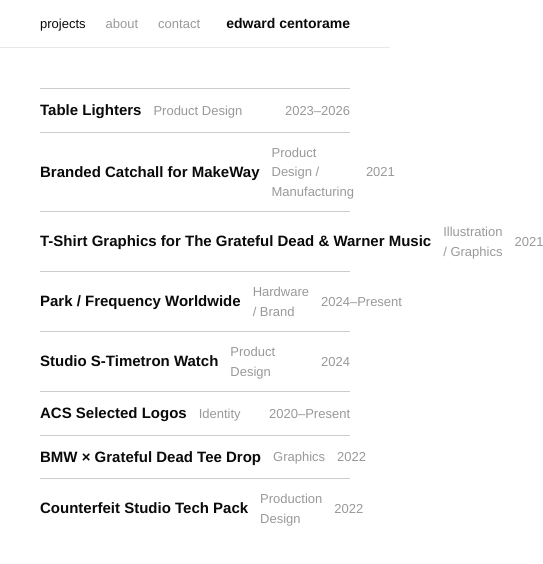
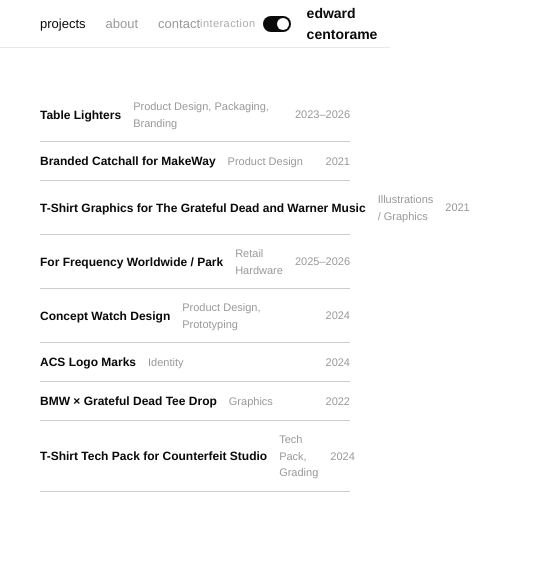
Before and after one commit to edwardcent/acs-portfolio, a Next.js app: page / in a window 390 px wide. Shown: the top 564 px of the page, 543 px wide, since content can reach past the window. Built offline with nearby package versions, Linux system fonts and the light colour scheme.

Commit message:
interaction toggle, cursor trail, responsive type, border fix, updated titles

```diff
--- a/app/layout.tsx
+++ b/app/layout.tsx
@@ -1,6 +1,5 @@
 import type { Metadata } from 'next';
 import './globals.css';
-import Nav from '@/components/Nav';
 
 export const metadata: Metadata = {
   title: 'Edward Centorame',
@@ -10,10 +9,7 @@ export const metadata: Metadata = {
 export default function RootLayout({ children }: { children: React.ReactNode }) {
   return (
     <html lang="en">
-      <body>
-        <Nav />
-        <main>{children}</main>
-      </body>
+      <body>{children}</body>
     </html>
   );
 }
--- a/app/page.tsx
+++ b/app/page.tsx
@@ -1,33 +1,100 @@
 'use client';
 
-import { useState } from 'react';
+import { useState, useEffect, useRef } from 'react';
 import Link from 'next/link';
+import Nav from '@/components/Nav';
 import { projects } from '@/lib/projects';
 
 export default function Home() {
   const [hovered, setHovered] = useState<string | null>(null);
+  const [interactionOn, setInteractionOn] = useState(true);
+  const canvasRef = useRef<HTMLCanvasElement>(null);
+  const trailRef = useRef<{x:number,y:number,a:number}[]>([]);
+  const rafRef = useRef<number>(0);
+
+  // Cursor trail
+  useEffect(() => {
+    const canvas = canvasRef.current;
+    if (!canvas) return;
+    const ctx = canvas.getContext('2d');
+    if (!ctx) return;
+
+    const resize = () => {
+      canvas.width = window.innerWidth;
+      canvas.height = window.innerHeight;
+    };
+    resize();
+    window.addEventListener('resize', resize);
+
+    const onMove = (e: MouseEvent) => {
+      if (!interactionOn) return;
+      trailRef.current.push({ x: e.clientX, y: e.clientY, a: 1 });
+      if (trailRef.current.length > 28) trailRef.current.shift();
+    };
+    window.addEventListener('mousemove', onMove);
+
+    const draw = () => {
+      ctx.clearRect(0, 0, canvas.width, canvas.height);
+      if (interactionOn) {
+        const trail = trailRef.current;
+        for (let i = 1; i < trail.length; i++) {
+          const t = i / trail.length;
+          const r = t * 5;
+          ctx.beginPath();
+          ctx.arc(trail[i].x, trail[i].y, r, 0, Math.PI * 2);
+          ctx.fillStyle = `rgba(10,10,10,${t * 0.18})`;
+          ctx.fill();
+        }
+      } else {
+        trailRef.current = [];
+      }
+      rafRef.current = requestAnimationFrame(draw);
+    };
+    draw();
+
+    return () => {
+      window.removeEventListener('resize', resize);
+      window.removeEventListener('mousemove', onMove);
+      cancelAnimationFrame(rafRef.current);
+    };
+  }, [interactionOn]);
 
   return (
+    <>
+      <canvas ref={canvasRef} style={{
+        position: 'fixed', inset: 0, pointerEvents: 'none', zIndex: 9999,
+      }} />
+      <Nav interactionEnabled={interactionOn} onToggle={() => setInteractionOn(v => !v)} />
       <div style={{ paddingTop: '48px' }}>
         <div style={{ maxWidth: '1100px', margin: '0 auto', padding: '40px 40px 80px' }}>
-        {projects.map((project) => (
+          {projects.map((project, i) => {
+            const isFirst = i === 0;
+            const isLast = i === projects.length - 1;
+            const isOpen = interactionOn ? hovered === project.slug : true;
+            return (
               <ProjectRow
                 key={project.slug}
                 project={project}
-            isHovered={hovered === project.slug}
-            onEnter={() => setHovered(project.slug)}
-            onLeave={() => setHovered(null)}
+                isFirst={isFirst}
+                isLast={isLast}
+                isHovered={isOpen}
+                onEnter={() => interactionOn && setHovered(project.slug)}
+                onLeave={() => interactionOn && setHovered(null)}
               />
-        ))}
+            );
+          })}
         </div>
       </div>
+    </>
   );
 }
 
 function ProjectRow({
-  project, isHovered, onEnter, onLeave,
+  project, isFirst, isLast, isHovered, onEnter, onLeave,
 }: {
   project: typeof projects[0];
+  isFirst: boolean;
+  isLast: boolean;
   isHovered: boolean;
   onEnter: () => void;
   onLeave: () => void;
@@ -35,27 +102,40 @@ function ProjectRow({
   return (
     <Link href={`/work/${project.slug}`} style={{ display: 'block', textDecoration: 'none' }}>
       <div onMouseEnter={onEnter} onMouseLeave={onLeave}>
-
         {/* Title row */}
         <div style={{
           display: 'flex',
           alignItems: 'center',
           padding: '10px 0',
           gap: '12px',
-          borderTop: '1px solid #ccc',
+          borderTop: isFirst ? 'none' : '1px solid #ccc',
+          borderBottom: isLast ? '1px solid #ccc' : 'none',
         }}>
-          <span style={{ fontSize: '15px', fontWeight: '700', color: '#0a0a0a', whiteSpace: 'nowrap' }}>
+          <span style={{
+            fontSize: 'clamp(12px, 1.4vw, 15px)',
+            fontWeight: '700',
+            color: '#0a0a0a',
+            whiteSpace: 'nowrap',
+          }}>
             {project.title}
           </span>
-          <span style={{ fontSize: '13px', color: '#999' }}>
+          <span style={{
+            fontSize: 'clamp(11px, 1.2vw, 13px)',
+            color: '#999',
+          }}>
             {project.category}
           </span>
-          <span style={{ marginLeft: 'auto', fontSize: '13px', color: '#999', whiteSpace: 'nowrap' }}>
+          <span style={{
+            marginLeft: 'auto',
+            fontSize: 'clamp(11px, 1.2vw, 13px)',
+            color: '#999',
+            whiteSpace: 'nowrap',
+          }}>
             {project.year}
           </span>
         </div>
 
-        {/* Image — slides down, uses aspect ratio of actual images (1719x594) */}
+        {/* Image */}
         <div style={{
           display: 'grid',
           gridTemplateRows: isHovered ? '1fr' : '0fr',
@@ -74,7 +154,6 @@ function ProjectRow({
             />
           </div>
         </div>
-
       </div>
     </Link>
   );
--- a/components/Nav.tsx
+++ b/components/Nav.tsx
@@ -3,7 +3,12 @@
 import Link from 'next/link';
 import { usePathname } from 'next/navigation';
 
-export default function Nav() {
+interface NavProps {
+  interactionEnabled: boolean;
+  onToggle: () => void;
+}
+
+export default function Nav({ interactionEnabled, onToggle }: NavProps) {
   const pathname = usePathname();
 
   return (
@@ -19,7 +24,6 @@ export default function Nav() {
       display: 'flex',
       alignItems: 'center',
     }}>
-      {/* Same max-width and padding as content */}
       <nav style={{
         width: '100%',
         maxWidth: '1100px',
@@ -35,27 +39,54 @@ export default function Nav() {
             { href: '/about', label: 'about' },
             { href: '/contact', label: 'contact' },
           ].map(({ href, label }) => (
-            <Link
-              key={href}
-              href={href}
-              style={{
-                fontSize: '13px',
-                color: pathname === href ? '#0a0a0a' : '#999',
-                fontWeight: '400',
-              }}
-            >
+            <Link key={href} href={href} style={{
+              fontSize: '13px',
+              color: pathname === href ? '#0a0a0a' : '#999',
+              fontWeight: '400',
+            }}>
               {label}
             </Link>
           ))}
         </div>
 
-        <Link href="/" style={{
-          fontSize: '14px',
-          fontWeight: '700',
-          color: '#0a0a0a',
-        }}>
-          edward centorame
-        </Link>
+        <div style={{ display: 'flex', alignItems: 'center', gap: '16px' }}>
+          {/* Interaction toggle */}
+          <div style={{ display: 'flex', alignItems: 'center', gap: '7px' }}>
+            <span style={{ fontSize: '11px', color: '#aaa', letterSpacing: '0.04em' }}>
+              interaction
+            </span>
+            <button
+              onClick={onToggle}
+              style={{
+                width: '28px',
+                height: '16px',
+                borderRadius: '8px',
+                border: 'none',
+                background: interactionEnabled ? '#0a0a0a' : '#ccc',
+                position: 'relative',
+                cursor: 'pointer',
+                padding: 0,
+                transition: 'background 0.2s',
+                flexShrink: 0,
+              }}
+            >
+              <span style={{
+                position: 'absolute',
+                top: '2px',
+                left: interactionEnabled ? '14px' : '2px',
+                width: '12px',
+                height: '12px',
+                borderRadius: '50%',
+                background: '#fff',
+                transition: 'left 0.2s',
+              }} />
+            </button>
+          </div>
+
+          <Link href="/" style={{ fontSize: '14px', fontWeight: '700', color: '#0a0a0a' }}>
+            edward centorame
+          </Link>
+        </div>
       </nav>
     </header>
   );
--- a/lib/projects.ts
+++ b/lib/projects.ts
@@ -21,7 +21,7 @@ export const projects: Project[] = [
     slug: 'table-lighters',
     title: 'Table Lighters',
     year: '2023–2026',
-    category: 'Product Design',
+    category: 'Product Design, Packaging, Branding',
     description: 'Aluminum table lighter — a tribute to the Braun T2 by Dieter Rams, machined in Toronto.',
     image: 'lighter.png',
     sections: [],
@@ -30,42 +30,42 @@ export const projects: Project[] = [
     slug: 'makeway-catchall',
     title: 'Branded Catchall for MakeWay',
     year: '2021',
-    category: 'Product Design / Manufacturing',
+    category: 'Product Design',
     description: 'Concrete catchall hand-poured in Toronto for MakeWay. Featured in Complex Canada, December 2021.',
     image: 'makeway.png',
     sections: [],
   },
   {
     slug: 'grateful-dead-warner',
-    title: 'T-Shirt Graphics for The Grateful Dead & Warner Music',
+    title: 'T-Shirt Graphics for The Grateful Dead and Warner Music',
     year: '2021',
-    category: 'Illustration / Graphics',
+    category: 'Illustrations / Graphics',
     description: 'Licensed and original illustrations commissioned by Warner Music for official Grateful Dead merchandise.',
     image: 'warner.png',
     sections: [],
   },
   {
     slug: 'park-frequency',
-    title: 'Park / Frequency Worldwide',
-    year: '2024–Present',
-    category: 'Hardware / Brand',
+    title: 'For Frequency Worldwide / Park',
+    year: '2025–2026',
+    category: 'Retail Hardware',
     description: 'Custom hardware, branded goods, and retail pop-up build for Park (formerly Frequency Worldwide), Atlanta.',
     image: 'park.png',
     sections: [],
   },
   {
     slug: 'studio-s-timetron',
-    title: 'Studio S-Timetron Watch',
+    title: 'Concept Watch Design',
     year: '2024',
-    category: 'Product Design',
-    description: 'Concept watch design — a love letter to the 1999 Seiko H Timetron, reimagined for ACS.',
+    category: 'Product Design, Prototyping',
+    description: 'A love letter to the 1999 Seiko H Timetron. The concept and prototype for the ACS Timetron is our take on a cult classic.',
     image: 'watch.png',
     sections: [],
   },
   {
     slug: 'acs-marks',
-    title: 'ACS Selected Logos',
-    year: '2020–Present',
+    title: 'ACS Logo Marks',
+    year: '2024',
     category: 'Identity',
     description: 'Selected logo and identity marks from All Conditions Studio.',
     image: 'logos.png',
@@ -82,9 +82,9 @@ export const projects: Project[] = [
   },
   {
     slug: 'counterfeit-tech-pack',
-    title: 'Counterfeit Studio Tech Pack',
-    year: '2022',
-    category: 'Production Design',
+    title: 'T-Shirt Tech Pack for Counterfeit Studio',
+    year: '2024',
+    category: 'Tech Pack, Grading',
     description: 'Technical production package for Counterfeit Studio.',
     image: 'techpack.png',
     sections: [],
```
Also changed, not shown: app/about/page.tsx (+13 -6 lines), app/contact/page.tsx (+11 -6 lines), public/images/techpack.png. Lines whose indentation alone changed are shown as unchanged.
